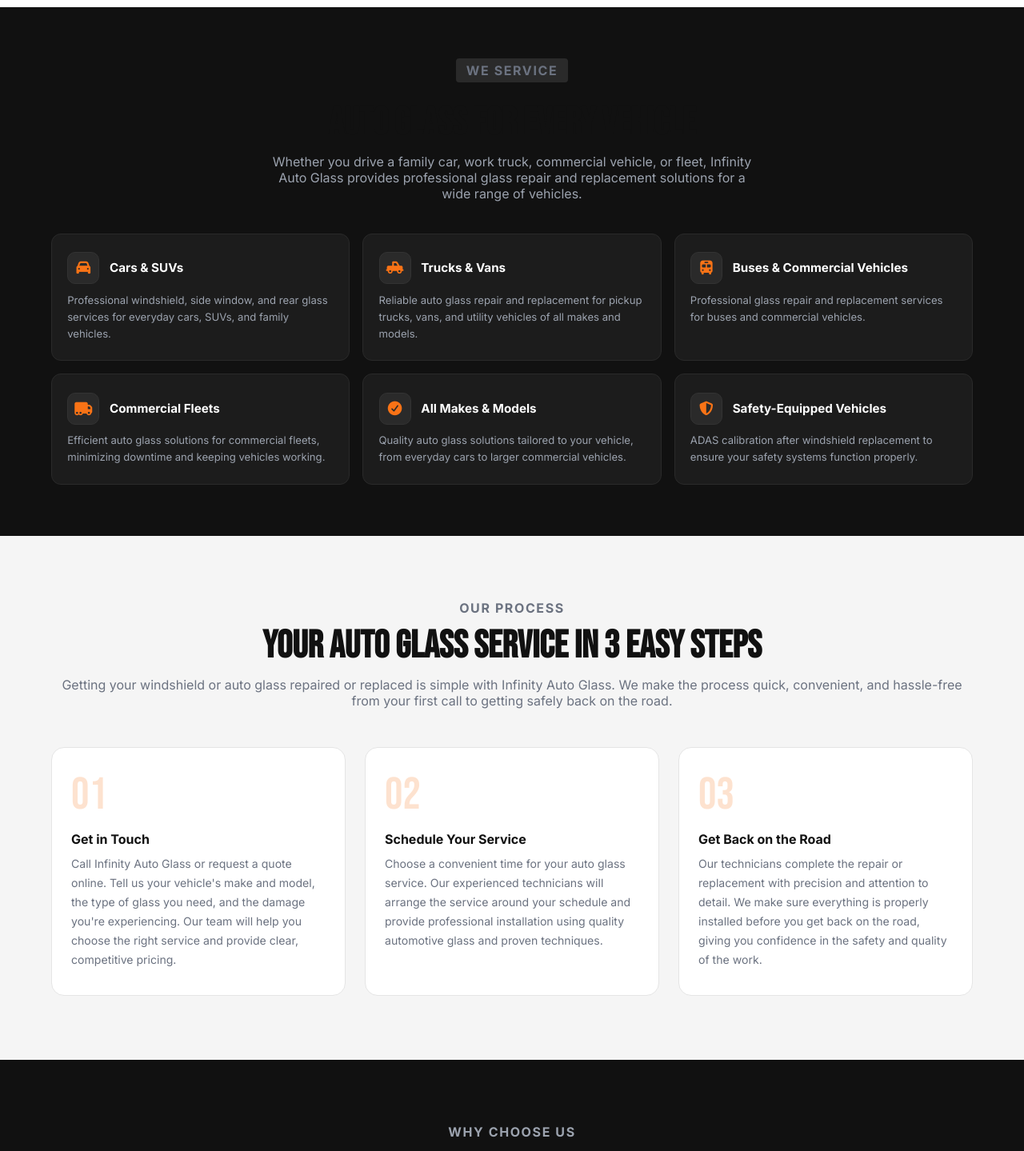
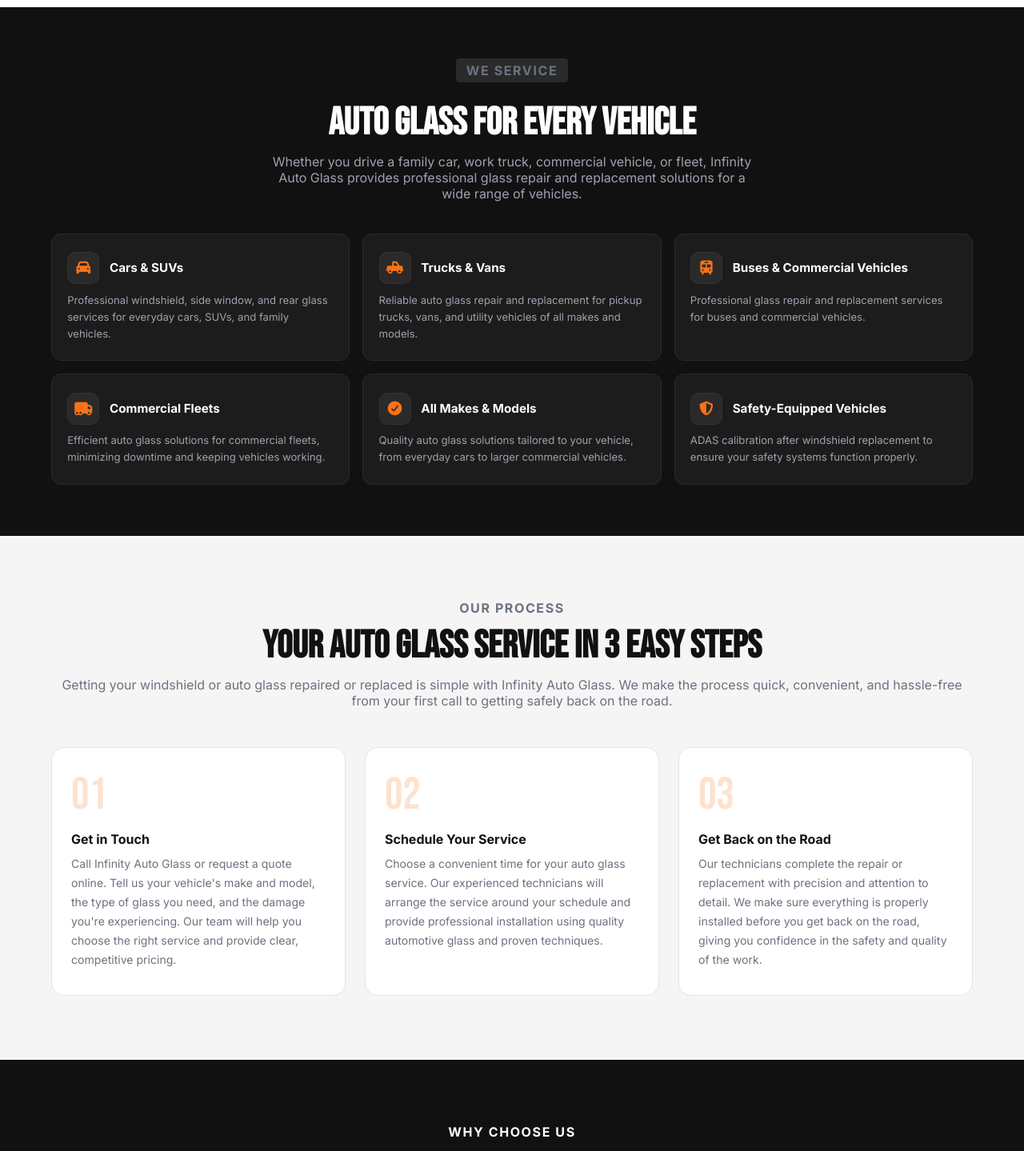
Before and after one commit to Anni-16/infinityautoglass.ca, a React (Vite) app: page / in a window 1280 px wide. Shown: the part 1880-3319 px from the top of the page at 80% size. Built offline with nearby package versions, Linux system fonts and the light colour scheme.

Commit message:
hedding color

```diff
--- a/src/index.css
+++ b/src/index.css
@@ -368,11 +368,13 @@
   text-transform: uppercase;
 }
 .serve-title {
-  font-family: var(--font-head);
-  font-size: 3.2rem;
-  color: #fff;
-  text-transform: uppercase;
+  font-family: var(--font);
+  font-size: 2.2rem;
+  font-weight: 800;
+  color: #fff !important;
   margin-bottom: 0.8rem;
+  text-transform: none;
+  letter-spacing: 0;
 }
 .serve-grid {
   display: grid;
@@ -443,7 +445,7 @@
 .why-section { padding: 5rem 0; background: #111111; }
 .why-section .section-head h2 { color: #fff; }
 .why-section .section-head p { color: #9CA3AF; }
-.why-section .section-eyebrow { background: transparent; color: #F97316; }
+.why-section .section-eyebrow { background: transparent; color: #fff !important; }
 .why-grid {
   display: grid;
   grid-template-columns: repeat(3, 1fr);
```
